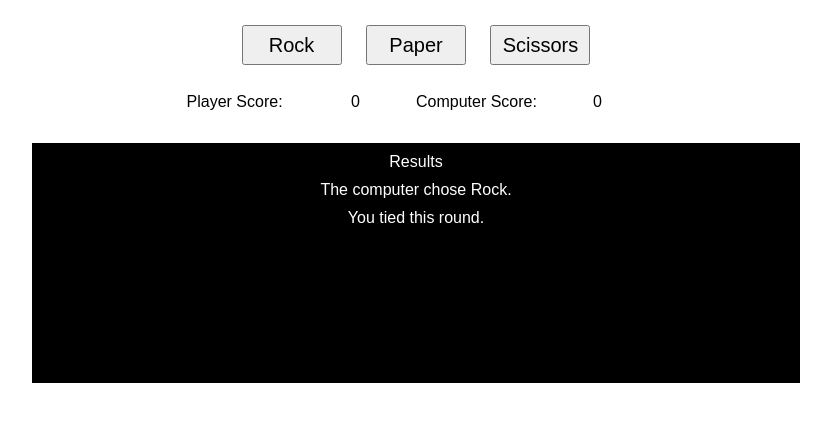
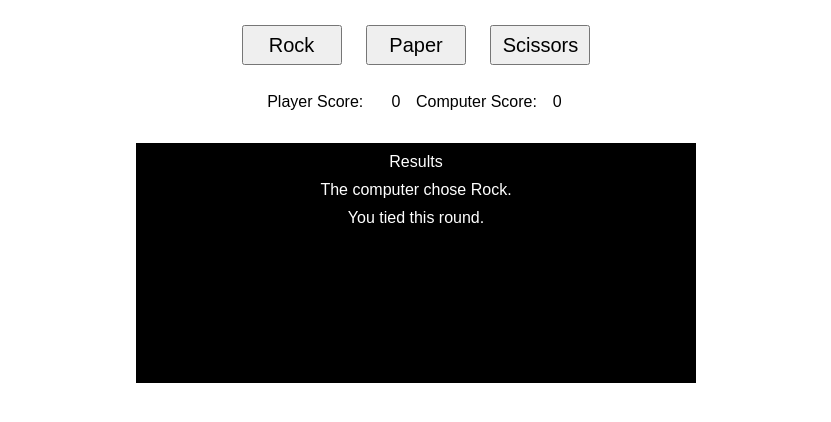
Before and after one commit to cendiin/odinRPS, a plain HTML site: page index.html in a window 1280 px wide. Both pictures are taken after a click on the button "Rock". Shown: the part 132-554 px from the top of the page, without its empty margins (224-1055 px from the left). Drawn offline with Linux system fonts and the light colour scheme.

Commit message:
code clean and style fix

```diff
--- a/script.js
+++ b/script.js
@@ -34,22 +34,19 @@ function gameInit() {
     document.getElementById("computer-results").innerHTML = ""
 }
 
-
 function playRound(playerSelection) {
     let computerSelection = computerPlay();
     document.getElementById("computer-results").innerHTML = `The computer chose ${computerSelection}.`;
    if (playerSelection == computerSelection){
     document.getElementById("results").innerHTML = "You tied this round."
    }
-   if (computerSelection == "Paper" && playerSelection == "Scissors" ||
+   else if (computerSelection == "Paper" && playerSelection == "Scissors" ||
        computerSelection == "Scissors" && playerSelection == "Rock"  ||
        computerSelection == "Rock" && playerSelection == "Paper"){
     document.getElementById("results").innerHTML = "You win this round."
     increaseScore("player-score")
    }
-   if (playerSelection == "Paper" && computerSelection == "Scissors" ||
-       playerSelection == "Scissors" && computerSelection == "Rock"  ||
-       playerSelection == "Rock" && computerSelection == "Paper"){
+   else {
     document.getElementById("results").innerHTML = "You lose this round."
     increaseScore("computer-score")
    }
--- a/style.css
+++ b/style.css
@@ -8,7 +8,6 @@
 h1 {
     font-size: 60px;
     padding: 30px;
-    font-family: fantasy;
 }
 
 .score-wrapper {
@@ -19,7 +18,7 @@ h1 {
 
 .score {
     display: grid;
-    grid-template-columns: 1fr 1fr 1fr 1fr;
+    grid-template-columns: 1.5fr 0.5fr 1.5fr 0.5fr;
     height: 5vh;
 }
 
@@ -38,12 +37,12 @@ button {
 
 .results-window {
     height: 30vh;
-    width: 60%;
+    width: 70vh;
     background-color: black;
     margin: auto;
 }
 
-.results {
+.results{
     color: white;
     padding-top: 10px;
 }
```
